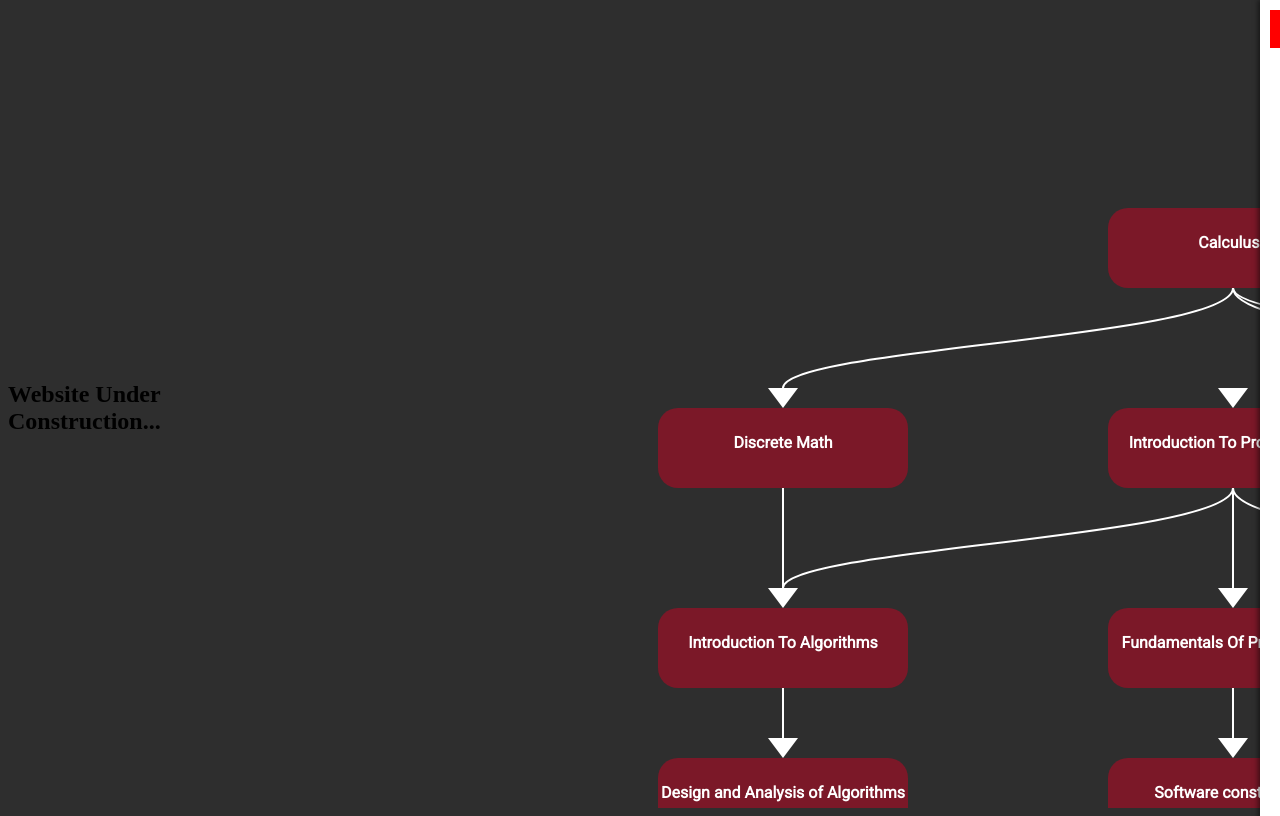
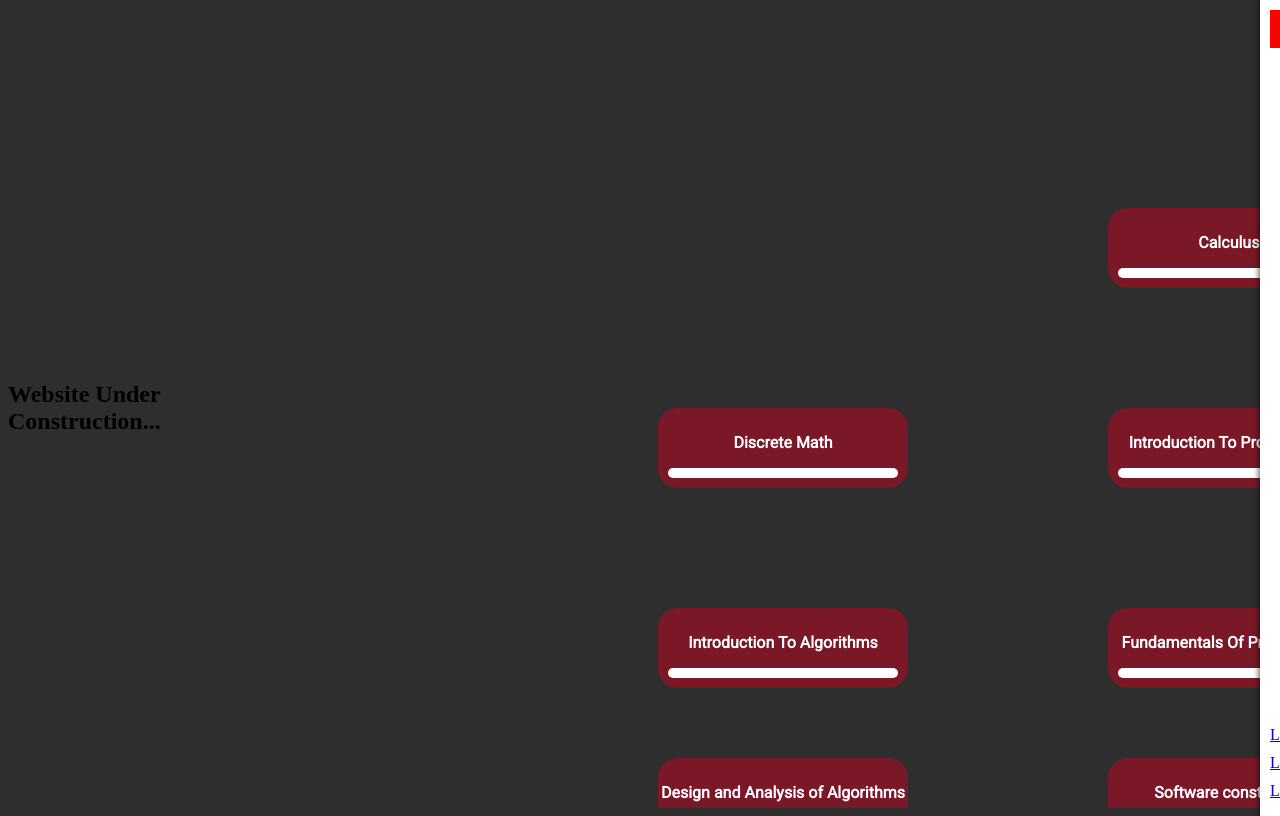
Before and after one commit to Iamdachi/roadToCS, a Flask app: page / in a window 1280 px wide. Run offline with Flask 3, Linux system fonts and the light colour scheme; parts of the project's set-up code (start-up, migrations or seed data) failed here and were passed over.

Commit message:
adding bar

```diff
--- a/static/script.js
+++ b/static/script.js
@@ -19,83 +19,94 @@ function draw(data, lectures) {
     .data(data)
     .join(
       enter => enter
-        .append("rect")
-        .attr('x', d => d.x)
-        .attr('y', d => d.y)
+        .append("g") // Group for each rectangle and progress bar
+        .each(function (d, i) {
+          const group = d3.select(this);
+
+          // Main rectangle
+          group.append("rect")
+            .attr('x', d.x)
+            .attr('y', d.y)
             .attr('width', 250)
             .attr('height', 80)
             .attr('fill', 'rgb(123, 24, 40)')
             .attr('rx', 20)
-        .attr('ry', 20)
-        .attr('id', (d, i) => "n" + i)
+            .attr('ry', 20);
+
+          // Progress bar background
+          group.append("rect")
+            .attr('x', d.x + 10)
+            .attr('y', d.y + 60)
+            .attr('width', 230)
+            .attr('height', 10)
+            .attr('fill', 'white')
+            .attr('rx', 5)
+            .attr('ry', 5);
+
+          // Progress bar (green)
+          group.append("rect")
+            .attr('x', d.x + 10)
+            .attr('y', d.y + 60)
+            .attr('width', 0) // Initially empty
+            .attr('height', 10)
+            .attr('fill', 'green')
+            .attr('rx', 5)
+            .attr('ry', 5)
+            .attr('class', `progress-bar-${i}`); // Unique class for easy selection
+
+          // Title inside rectangle
+          group.append("text")
+            .attr("x", d.x + 125) // Center horizontally
+            .attr("y", d.y + 40)  // Center vertically
+            .attr("fill", "white")
+            .attr("text-anchor", "middle")
+            .style("font-family", "Roboto")
+            .style("font-weight", "bold")
+            .text(d.title);
+        })
         .on('click', function (event, d) {
+          const lectureItems = lectures[d.id]; // Use `d.id` to fetch lectures
+          if (!lectureItems) return;
+
           d3.select('#sidebar')
-            .classed('active', true); // Add the 'active' class to slide in
+            .classed('active', true);
 
-          d3.select('#sidebar h2') // Select the <h2> inside the sidebar
-            .text(d.title); // Set its content to the title of the clicked rectangle
+          d3.select('#sidebar h2')
+            .text(d.title);
 
-          // WRITE LIST ITEMS WITH CHECKBOXES
           const ul = d3.select('#sidebar ul');
-          ul.selectAll('li').remove(); // Clear previous list items
+          ul.selectAll('li').remove();
 
-          const lecture_items = lectures[d.id]; // Use `d.id` to fetch the relevant lectures
-          if (lecture_items) {
           ul.selectAll('li')
-              .data(lecture_items)
+            .data(lectureItems)
             .enter()
             .append('li')
             .each(function (lecture) {
               const li = d3.select(this);
 
-                // Add checkbox
               li.append('input')
                 .attr('type', 'checkbox')
                 .attr('class', 'lecture-checkbox')
                 .on('change', function () {
-                    // Toggle logic for checkbox
-                    const isChecked = this.checked;
-                    console.log(`${lecture.title} is ${isChecked ? 'checked' : 'unchecked'}`);
+                  const checkboxes = ul.selectAll('.lecture-checkbox');
+                  const checkedCount = checkboxes.filter(':checked').size();
+                  const totalLectures = checkboxes.size();
+                  const progress = (checkedCount / totalLectures) * 230; // Scale to bar width
+
+                  d3.select(`.progress-bar-${d.id}`)
+                    .attr('width', progress);
                 });
 
-                // Add lecture link
               li.append('a')
                 .attr('href', lecture.link)
-                  .attr('target', '_blank') // Open links in a new tab
+                .attr('target', '_blank')
                 .text(lecture.title);
             });
-          } else {
-            console.error(`No lectures found for id: ${d.id}`);
-          }
-        })
-        .each(function (d, i) {
-          if (i > 0) { // Only draw triangles for rectangles with id > 0
-            d3.select(this.parentNode)
-              .append("polygon")
-              .attr("points", () => {
-                const x = d.x + 125;  // Center of the rect horizontally
-                const y = d.y;        // Top edge of the rect
-                return `${x - 15},${y - 20} ${x + 15},${y - 20} ${x},${y}`; // Adjusted to touch by lower vertex
-              })
-              .attr("fill", "white");
-          }
-
-          // Add title inside the rectangle
-          d3.select(this.parentNode)
-            .append("text")
-            .attr("x", d.x + 125) // Center horizontally
-            .attr("y", d.y + 40)  // Center vertically
-            .attr("fill", "white") // White font color
-            .attr("text-anchor", "middle") // Center text
-            .style("font-family", "Roboto") // Apply the cute font
-            .style("font-weight", "bold") // Set font weight to bold
-            .text(d.title); // Set text from data.title
         })
     );
-    // Close sidebar when "esc" button is clicked
-    d3.select('#close-btn').on('click', function() {
-      d3.select('#sidebar')
-        .classed('active', false); // Remove 'active' class to slide out
+
+  d3.select('#close-btn').on('click', function () {
+    d3.select('#sidebar').classed('active', false);
   });
 }
 
--- a/static/styles.css
+++ b/static/styles.css
@@ -46,3 +46,13 @@ body {
   flex-grow: 1; /* Takes remaining space for content */
   padding: 10px;
 }
+
+#sidebar ul {
+  list-style-type: none; /* Remove bullets */
+  padding: 0; /* Remove padding */
+  margin: 0; /* Remove margin */
+}
+
+#sidebar ul li {
+  margin-bottom: 10px; /* Optional: Add space between items */
+}
```
Lines whose indentation alone changed are shown as unchanged.
